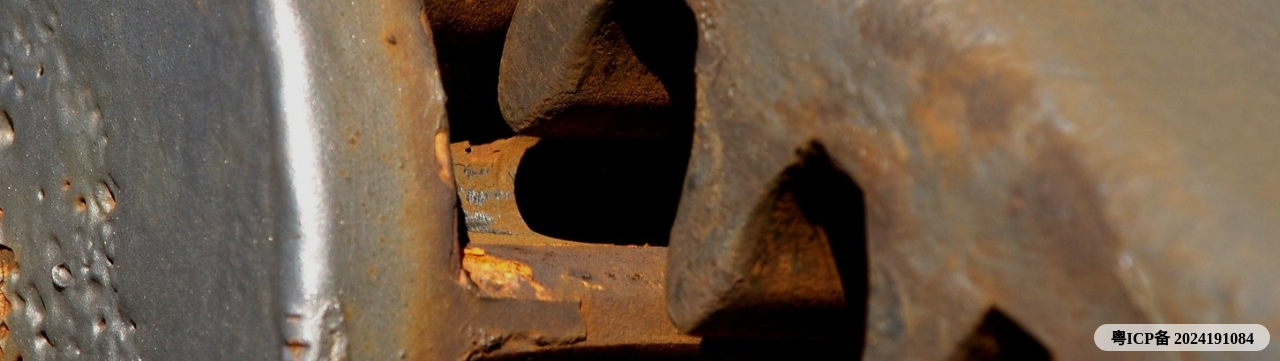
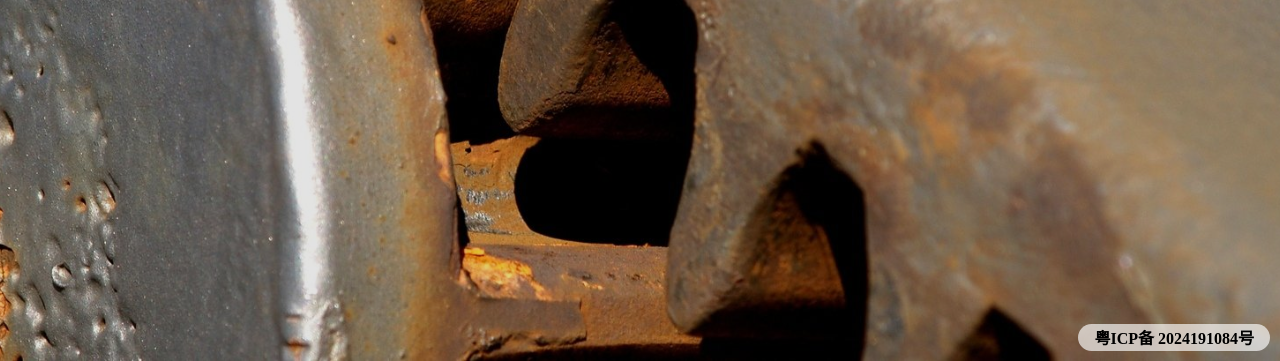
Before and after one commit to dvorakchen/homepage, a plain HTML site: page index.html in a window 1280 px wide. Shown: the part 439-800 px from the top of the page. Drawn offline with Linux system fonts and the light colour scheme; grey boxes are pictures that could not be loaded.

Commit message:
fix: record

```diff
--- a/index.html
+++ b/index.html
@@ -205,7 +205,7 @@
     </nav>
 
     <span class="beian">
-      <a href="https://beian.miit.gov.cn" target="_blank">粤ICP备 2024191084</a>
+      <a href="https://beian.miit.gov.cn" target="_blank">粤ICP备 2024191084号</a>
     </span>
 
     <section class="hero-page bg-fix bg-homepage">
```
